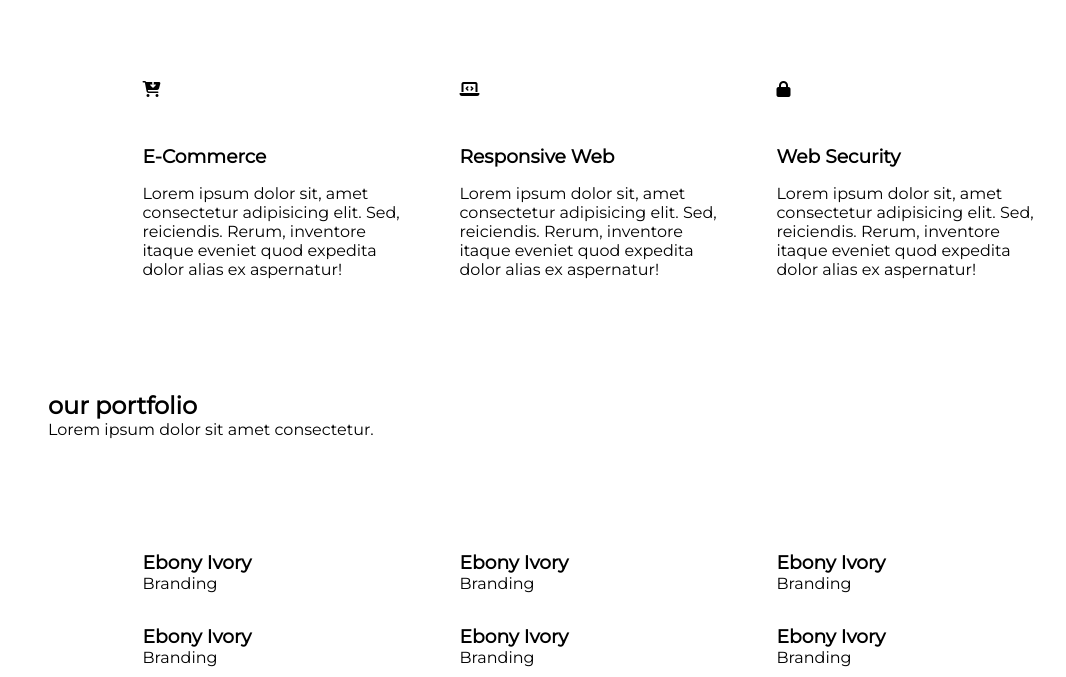
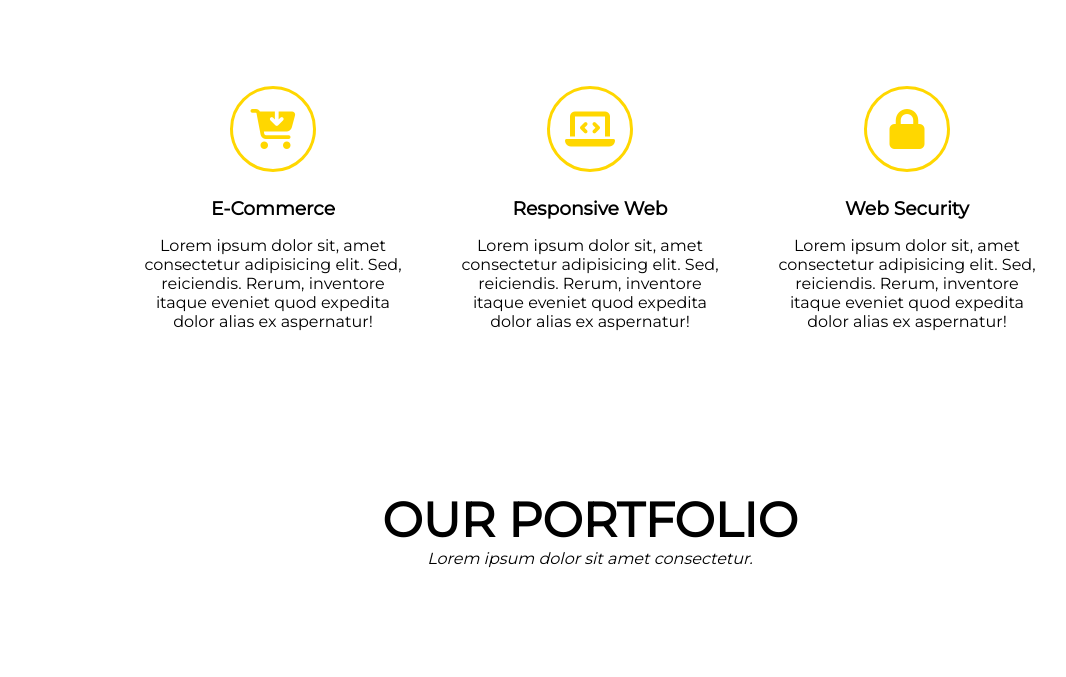
Before and after one commit to MarcinDobrzanski/gold-site, a plain HTML site: page index.html in a window 1280 px wide. Shown: the part 880-1557 px from the top of the page, without its empty margins (50-1116 px from the left). Drawn offline with Linux system fonts and the light colour scheme; a web font is replaced by a local one.

Commit message:
Add style to section services

```diff
--- a/index.html
+++ b/index.html
@@ -60,7 +60,7 @@
 				</div>
 			</div>
 		</section>
-		<section class="portfolio">
+		<section class="py-5 portfolio">
 			<div class="container">
 				<div class="m-3 my-5 py-5 tittle-item">
 					<h2>our portfolio</h2>
--- a/sass/style.scss
+++ b/sass/style.scss
@@ -14,6 +14,21 @@ li {
 
 a {
 	text-decoration: none;
+}
+
+.tittle-item {
+	text-align: center;
+	h2 {
+		font-size: 3rem;
+		font-weight: bold;
+		text-transform: uppercase;
+	}
+
+	p {
+		font-size: 1rem;
+		font-weight: 100;
+		font-style: italic;
+	}
 }
 
 .hiro-img {
@@ -91,3 +106,25 @@ a {
 	color: white;
 	margin-bottom: 30px;
 }
+
+.services-item {
+	text-align: center;
+
+	i {
+		position: relative;
+		font-size: 40px;
+		color: gold;
+	}
+
+	i::after {
+		position: absolute;
+		height: 80px;
+		width: 80px;
+		content: '';
+		border: 3px solid gold;
+		border-radius: 50px;
+		top: 50%;
+		left: 50%;
+		transform: translate(-50%, -50%);
+	}
+}
```
Also changed, not shown: css/style.css, 1 other file.
